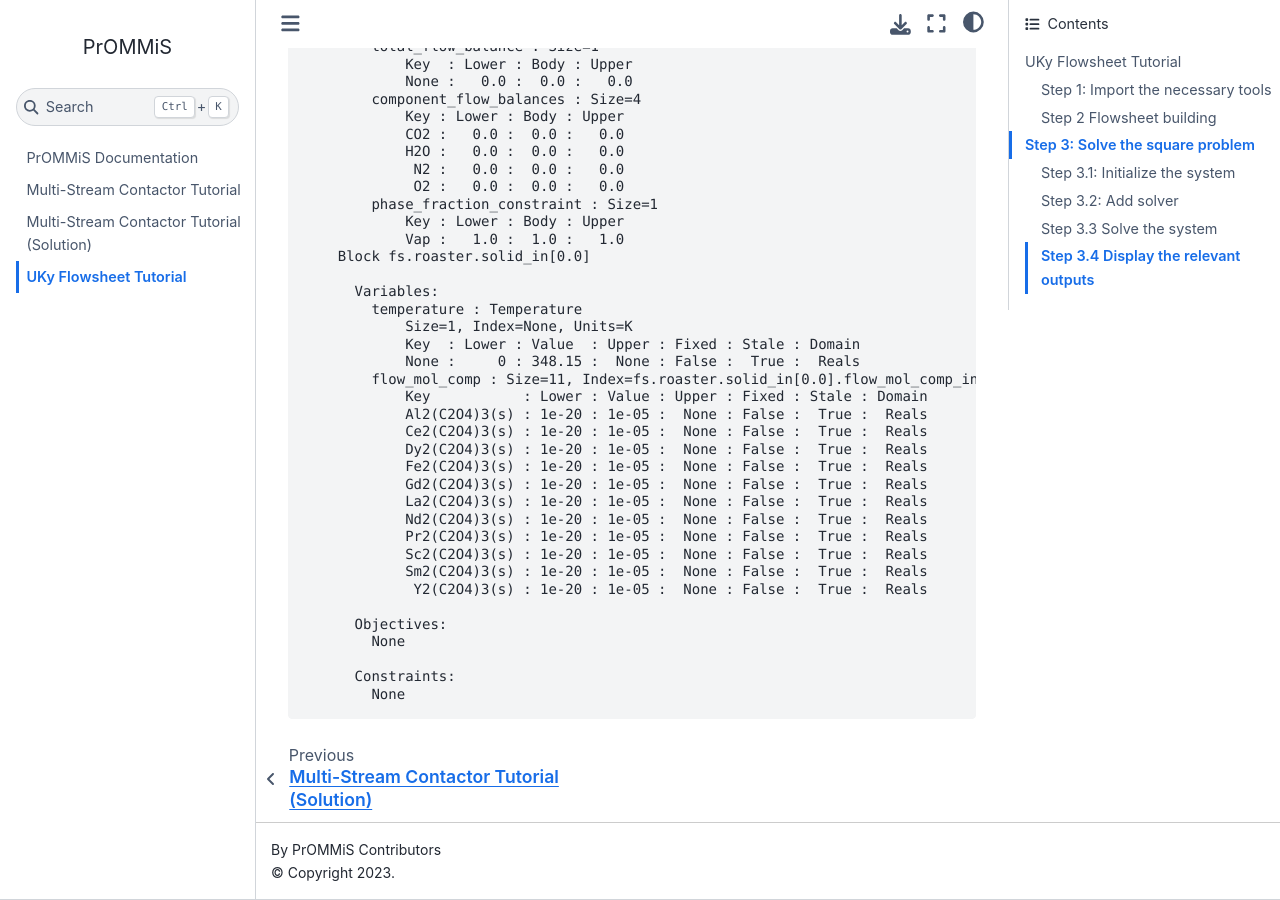
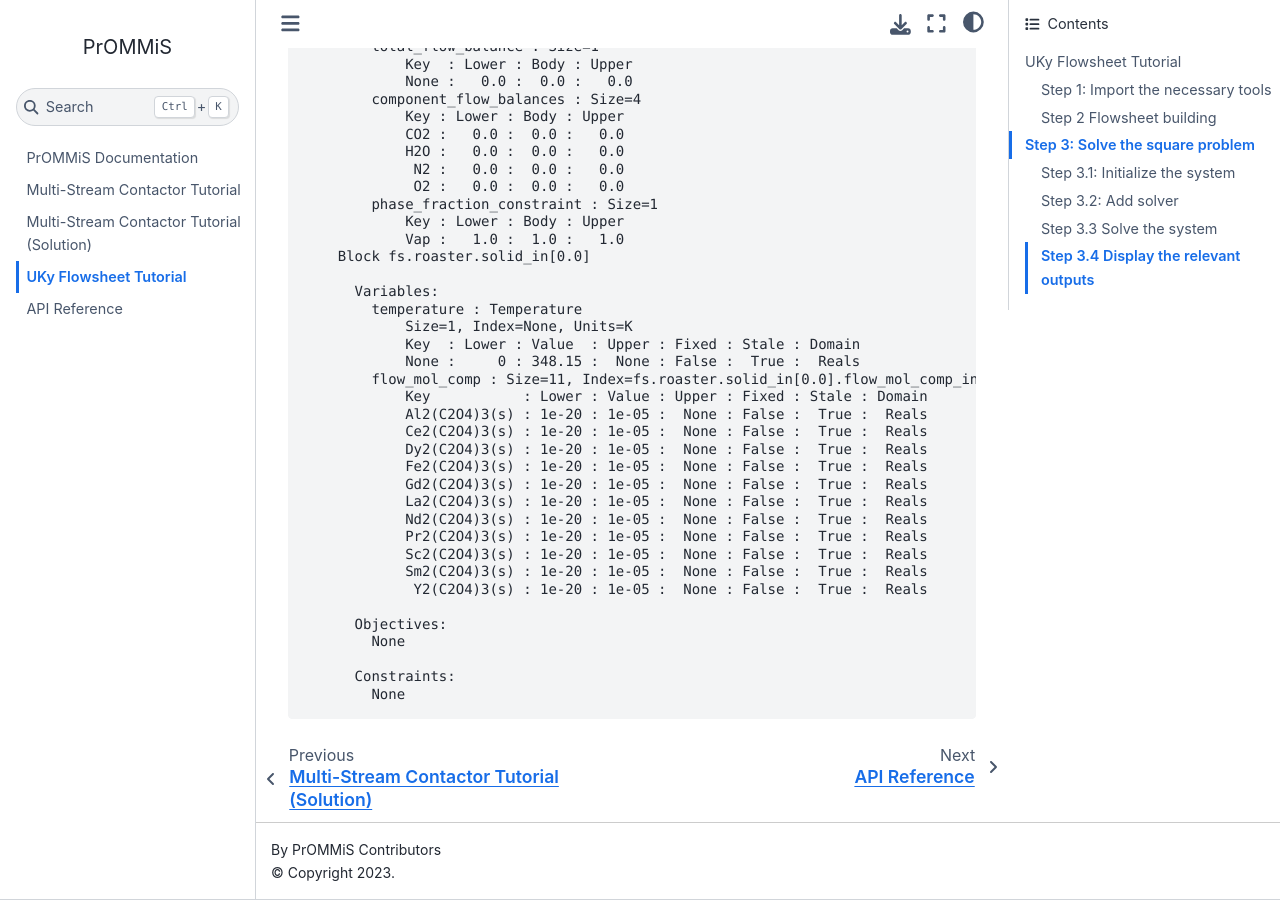
Before and after one commit to prommis/prommis, a Jupyter Book: the page built from docs/tutorials/uky_flowsheet-solution.ipynb, in a window 1280 px wide and 900 px high, scrolled down 44095 px. Built offline with Jupyter Book 1.0.4 settings and Sphinx 7.4.7 and the Sphinx Book theme 1.1.4, drawn with Linux system fonts in a browser that asks for light colours.

Commit message:
Configure docs to include autogenerated API reference

```diff
--- a/docs/_config.yml
+++ b/docs/_config.yml
@@ -3,3 +3,11 @@ author: PrOMMiS Contributors
 
 execute:
   execute_notebooks: "off"
+sphinx:
+  extra_extensions:
+  - sphinx.ext.autodoc
+  - sphinx.ext.napoleon
+  - sphinx.ext.viewcode
+  - sphinx.ext.autosummary
+  config:
+    autosummary_generate: true
--- a/docs/_toc.yml
+++ b/docs/_toc.yml
@@ -4,3 +4,4 @@ chapters:
   - file: tutorials/diafiltration
   - file: tutorials/diafiltration-solution
   - file: tutorials/uky_flowsheet-solution
+  - file: api.rst
--- /dev/null
+++ b/docs/api.rst
@@ -0,0 +1,8 @@
+API Reference
+=============
+
+.. autosummary::
+   :toctree: _autosummary
+   :recursive:
+
+   prommis
```
Also changed, not shown: 1 other file.
